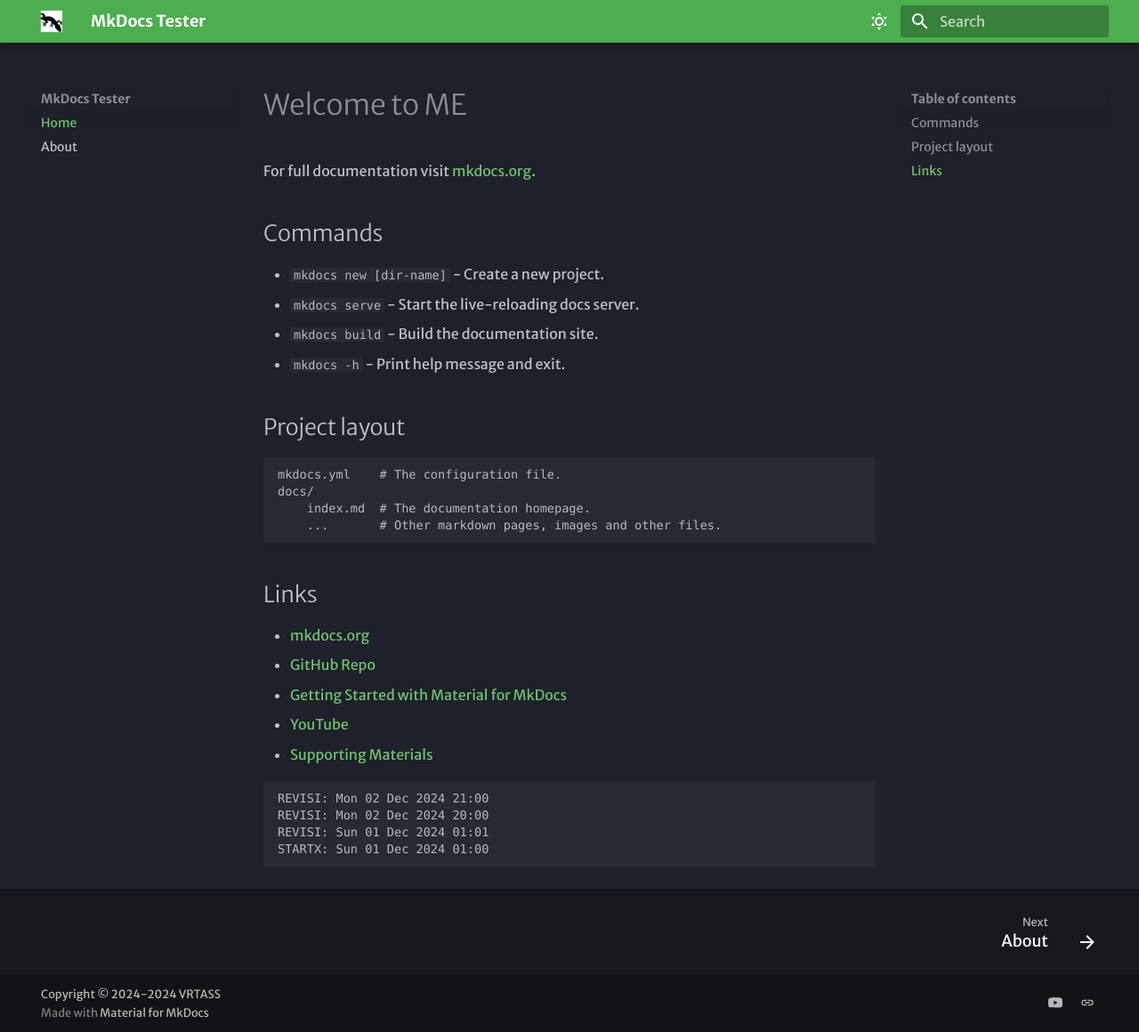
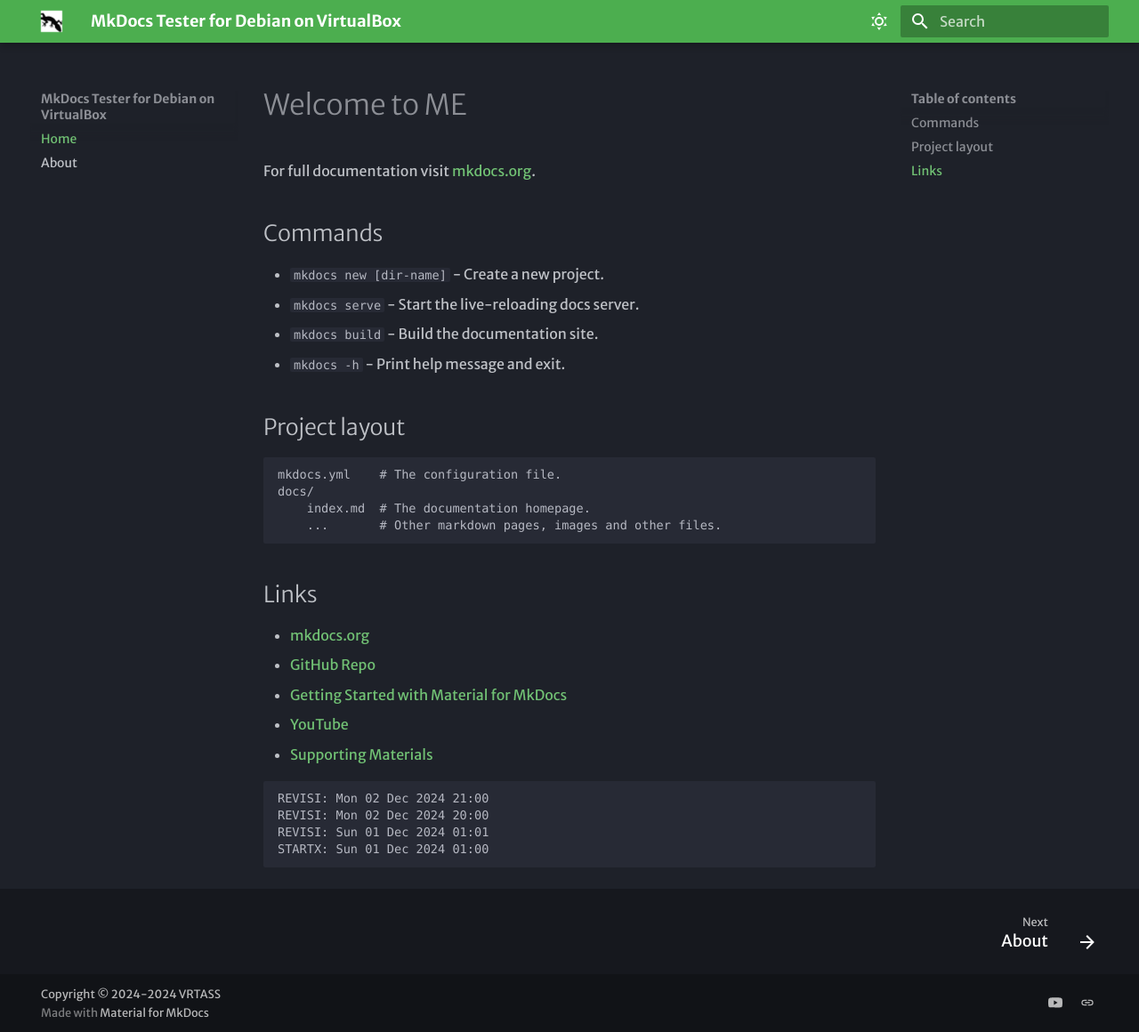
Before and after one commit to vrtass/tester, an MkDocs documentation site: the page built from docs/index.md, in a window 1280 px wide and 1160 px high. Shown: the whole window at 89% size. Built offline with MkDocs 1.6.1 and Material for MkDocs 9.7.7, drawn with Linux system fonts in a browser that asks for light colours; some web fonts are replaced.

Commit message:
modified:   README.md mkdocs.yml

```diff
--- a/README.md
+++ b/README.md
@@ -1,4 +1,4 @@
-# tester by VRTASS!
+# MkDocs Tester for Debian on VirtualBox
 
 [&#x213C;](#idxXXX)<br id="idx000">
 ## Table of Content (Toc)
--- a/mkdocs.yml
+++ b/mkdocs.yml
@@ -1,16 +1,15 @@
-copyright: >
-  Copyright &copy; 2024-2024 VRTASS
-site_name: MkDocs Tester
-site_url: https://vrtass.github.io/tester/
+copyright: Copyright &copy; 2024-2024 VRTASS
+site_name: MkDocs Tester for Debian on VirtualBox
+site_url:  https://vrtass.github.io/tester/
 nav:
-  - Home: index.md
+  - Home:  index.md
   - About: about.md
 theme:
-  name: material
+  name:    material
   font:
-    text: Merriweather Sans
-    code: Red Hat Mono
-  logo: assets/cbkadal.jpg
+    text:  Merriweather Sans
+    code:  Red Hat Mono
+  logo:    assets/cbkadal.jpg
   favicon: assets/favicon.ico
   features:
     - navigation.footer
@@ -59,4 +58,5 @@
     - icon: simple/linkedin
       link: https://linkedin.com/
 
+# REVISI: Tue 03 Dec 2024 10:00
 # STARTX: Tue 03 Dec 2024 09:00
```
